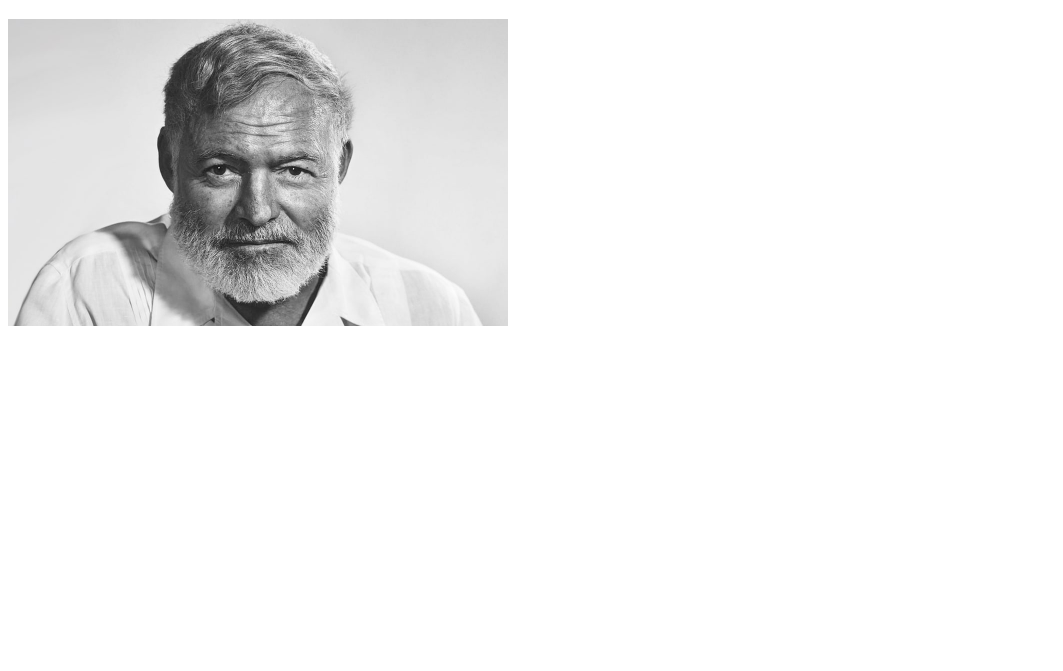
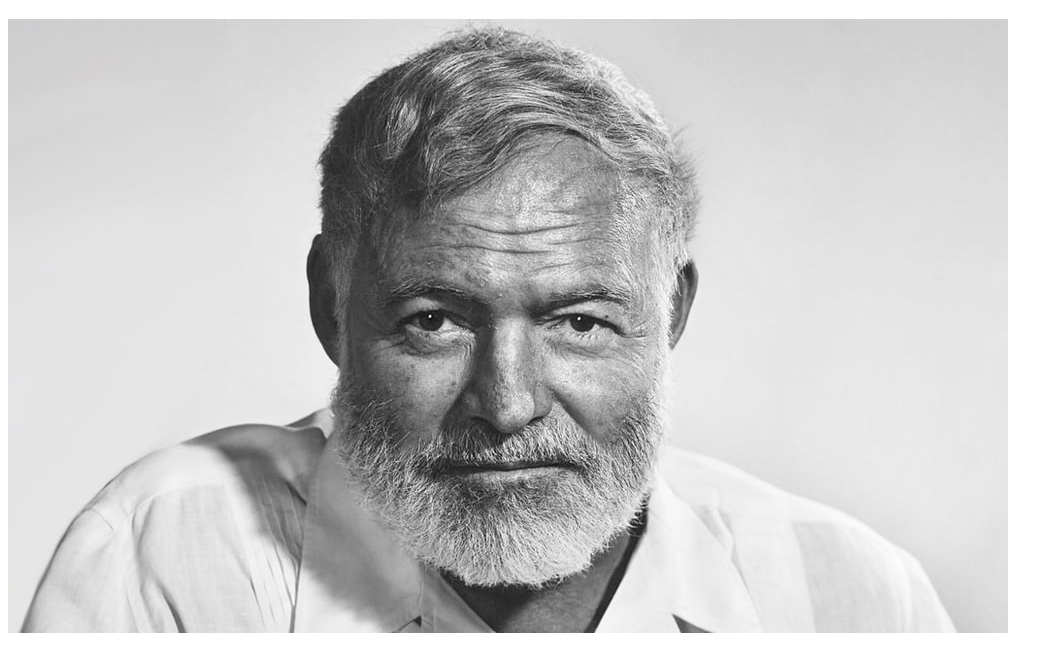
Before and after one commit to toyshell/728-html, a plain HTML site: page index.html in a window 1280 px wide. Shown: the part 61-732 px from the top of the page, without its empty margins (0-1063 px from the left). Drawn offline with Linux system fonts and the light colour scheme.

Commit message:
Added image

```diff
--- a/index.html
+++ b/index.html
@@ -8,6 +8,6 @@
 </head>
 <body>
     <h1>Ernest Miller Hemingway</h1>
-    <img width="500" src="img/E`rnest-Hemingue`y.jpg" alt="Hemingway">
+    <img width="1000" src="img/E`rnest-Hemingue`y.jpg" alt="Hemingway">
 </body>
 </html>
```
